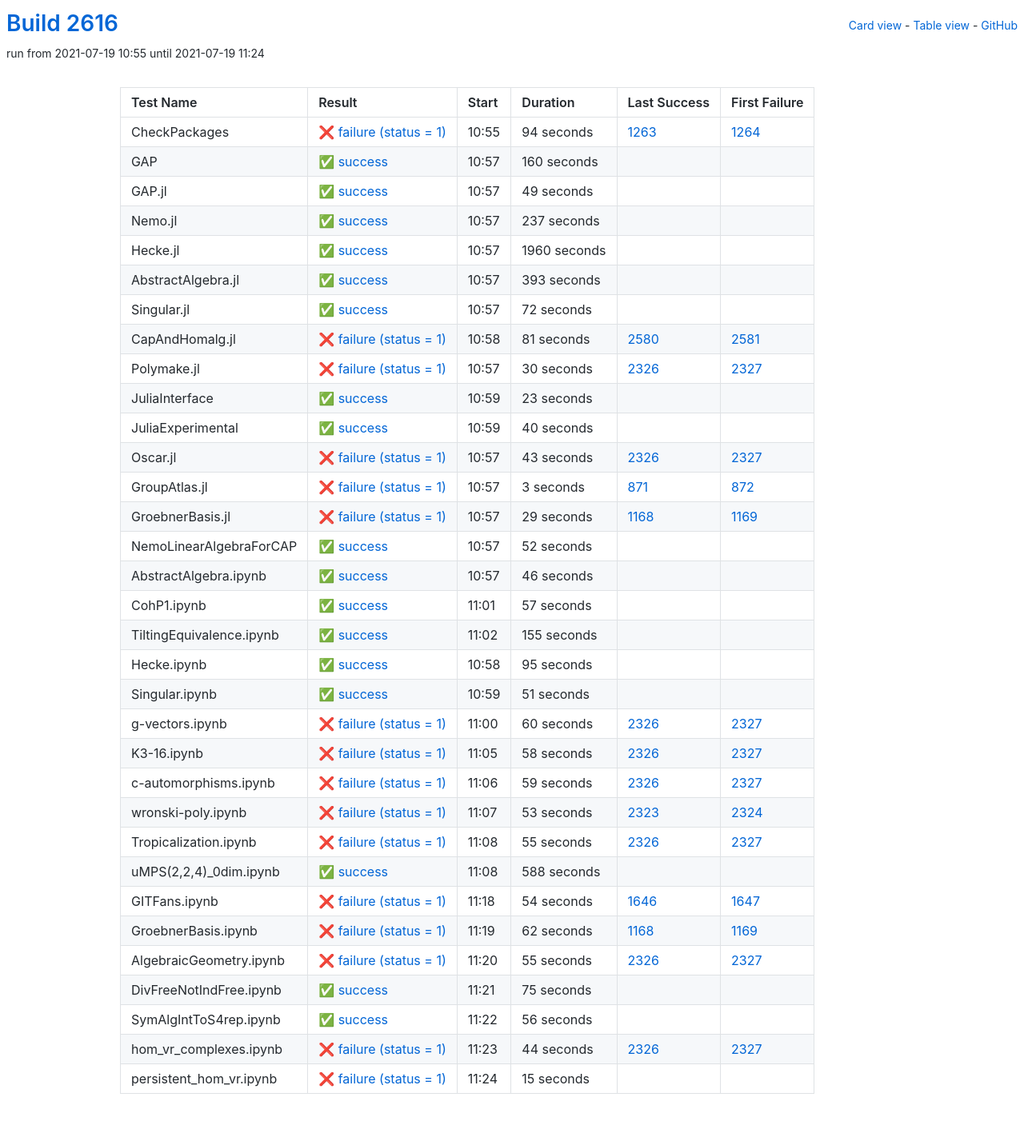
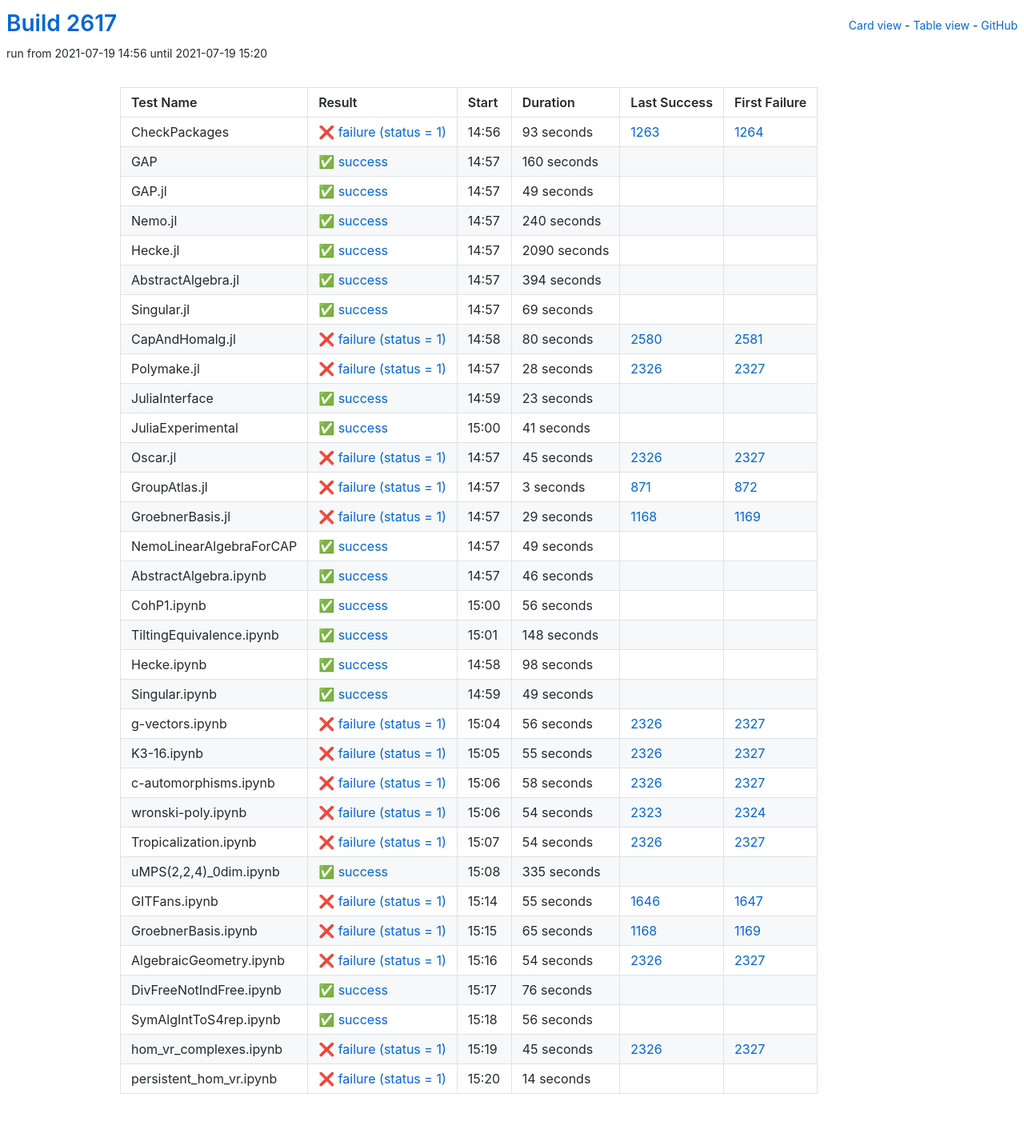
Before and after one commit to oscar-system/oscar-ci-status-stable, a Jekyll site: the page built from table.html, in a window 1280 px wide. Shown: the whole page at 80% size. Built offline with Jekyll 4.4.1, drawn with Linux system fonts in a browser that asks for light colours.

Commit message:
Build #2617

```diff
--- a/_data/ci.yml
+++ b/_data/ci.yml
@@ -1,6 +1,6 @@
 ---
-build: 2616
-build_url: https://oscarci.mathematik.uni-kl.de/job/oscar-stable/2616/
+build: 2617
+build_url: https://oscarci.mathematik.uni-kl.de/job/oscar-stable/2617/
 job: oscar-stable
 organization: oscar-system
 repo: oscar-ci-status-stable
@@ -8,20 +8,20 @@ repourl: https://github.com/oscar-system/oscar-ci-status-stable
 tests:
 - name: CheckPackages
   id: checkpackages
-  log: https://oscarci.mathematik.uni-kl.de/job/oscar-stable/2616/artifact/logs/build-2616/CheckPackages.log
-  start: 2021-07-19 10:55
+  log: https://oscarci.mathematik.uni-kl.de/job/oscar-stable/2617/artifact/logs/build-2617/CheckPackages.log
+  start: 2021-07-19 14:56
   success: false
   exitcode: 1
   status: failure
-  duration: 94
+  duration: 93
   last_success: 1263
   last_success_url: https://oscarci.mathematik.uni-kl.de/job/oscar-stable/1263/
   first_failure: 1264
   first_failure_url: https://oscarci.mathematik.uni-kl.de/job/oscar-stable/1264/
 - name: GAP
   id: gap
-  log: https://oscarci.mathematik.uni-kl.de/job/oscar-stable/2616/artifact/logs/build-2616/GAP.log
-  start: 2021-07-19 10:57
+  log: https://oscarci.mathematik.uni-kl.de/job/oscar-stable/2617/artifact/logs/build-2617/GAP.log
+  start: 2021-07-19 14:57
   success: true
   exitcode: 0
   status: success
@@ -32,8 +32,8 @@ tests:
   first_failure_url:
 - name: GAP.jl
   id: gap-jl
-  log: https://oscarci.mathematik.uni-kl.de/job/oscar-stable/2616/artifact/logs/build-2616/GAP.jl.log
-  start: 2021-07-19 10:57
+  log: https://oscarci.mathematik.uni-kl.de/job/oscar-stable/2617/artifact/logs/build-2617/GAP.jl.log
+  start: 2021-07-19 14:57
   success: true
   exitcode: 0
   status: success
@@ -44,80 +44,80 @@ tests:
   first_failure_url:
 - name: Nemo.jl
   id: nemo-jl
-  log: https://oscarci.mathematik.uni-kl.de/job/oscar-stable/2616/artifact/logs/build-2616/Nemo.jl.log
-  start: 2021-07-19 10:57
+  log: https://oscarci.mathematik.uni-kl.de/job/oscar-stable/2617/artifact/logs/build-2617/Nemo.jl.log
+  start: 2021-07-19 14:57
   success: true
   exitcode: 0
   status: success
-  duration: 237
+  duration: 240
   last_success: false
   last_success_url:
   first_failure: false
   first_failure_url:
 - name: Hecke.jl
   id: hecke-jl
-  log: https://oscarci.mathematik.uni-kl.de/job/oscar-stable/2616/artifact/logs/build-2616/Hecke.jl.log
-  start: 2021-07-19 10:57
+  log: https://oscarci.mathematik.uni-kl.de/job/oscar-stable/2617/artifact/logs/build-2617/Hecke.jl.log
+  start: 2021-07-19 14:57
   success: true
   exitcode: 0
   status: success
-  duration: 1960
+  duration: 2090
   last_success: false
   last_success_url:
   first_failure: false
   first_failure_url:
 - name: AbstractAlgebra.jl
   id: abstractalgebra-jl
-  log: https://oscarci.mathematik.uni-kl.de/job/oscar-stable/2616/artifact/logs/build-2616/AbstractAlgebra.jl.log
-  start: 2021-07-19 10:57
+  log: https://oscarci.mathematik.uni-kl.de/job/oscar-stable/2617/artifact/logs/build-2617/AbstractAlgebra.jl.log
+  start: 2021-07-19 14:57
   success: true
   exitcode: 0
   status: success
-  duration: 393
+  duration: 394
   last_success: false
   last_success_url:
   first_failure: false
   first_failure_url:
 - name: Singular.jl
   id: singular-jl
-  log: https://oscarci.mathematik.uni-kl.de/job/oscar-stable/2616/artifact/logs/build-2616/Singular.jl.log
-  start: 2021-07-19 10:57
+  log: https://oscarci.mathematik.uni-kl.de/job/oscar-stable/2617/artifact/logs/build-2617/Singular.jl.log
+  start: 2021-07-19 14:57
   success: true
   exitcode: 0
   status: success
-  duration: 72
+  duration: 69
   last_success: false
   last_success_url:
   first_failure: false
   first_failure_url:
 - name: CapAndHomalg.jl
   id: capandhomalg-jl
-  log: https://oscarci.mathematik.uni-kl.de/job/oscar-stable/2616/artifact/logs/build-2616/CapAndHomalg.jl.log
-  start: 2021-07-19 10:58
+  log: https://oscarci.mathematik.uni-kl.de/job/oscar-stable/2617/artifact/logs/build-2617/CapAndHomalg.jl.log
+  start: 2021-07-19 14:58
   success: false
   exitcode: 1
   status: failure
-  duration: 81
+  duration: 80
   last_success: 2580
   last_success_url: https://oscarci.mathematik.uni-kl.de/job/oscar-stable/2580/
   first_failure: 2581
   first_failure_url: https://oscarci.mathematik.uni-kl.de/job/oscar-stable/2581/
 - name: Polymake.jl
   id: polymake-jl
-  log: https://oscarci.mathematik.uni-kl.de/job/oscar-stable/2616/artifact/logs/build-2616/Polymake.jl.log
-  start: 2021-07-19 10:57
+  log: https://oscarci.mathematik.uni-kl.de/job/oscar-stable/2617/artifact/logs/build-2617/Polymake.jl.log
+  start: 2021-07-19 14:57
   success: false
   exitcode: 1
   status: failure
-  duration: 30
+  duration: 28
   last_success: 2326
   last_success_url: https://oscarci.mathematik.uni-kl.de/job/oscar-stable/2326/
   first_failure: 2327
   first_failure_url: https://oscarci.mathematik.uni-kl.de/job/oscar-stable/2327/
 - name: JuliaInterface
   id: juliainterface
-  log: https://oscarci.mathematik.uni-kl.de/job/oscar-stable/2616/artifact/logs/build-2616/JuliaInterface.log
-  start: 2021-07-19 10:59
+  log: https://oscarci.mathematik.uni-kl.de/job/oscar-stable/2617/artifact/logs/build-2617/JuliaInterface.log
+  start: 2021-07-19 14:59
   success: true
   exitcode: 0
   status: success
@@ -128,32 +128,32 @@ tests:
   first_failure_url:
 - name: JuliaExperimental
   id: juliaexperimental
-  log: https://oscarci.mathematik.uni-kl.de/job/oscar-stable/2616/artifact/logs/build-2616/JuliaExperimental.log
-  start: 2021-07-19 10:59
+  log: https://oscarci.mathematik.uni-kl.de/job/oscar-stable/2617/artifact/logs/build-2617/JuliaExperimental.log
+  start: 2021-07-19 15:00
   success: true
   exitcode: 0
   status: success
-  duration: 40
+  duration: 41
   last_success: false
   last_success_url:
   first_failure: false
   first_failure_url:
 - name: Oscar.jl
   id: oscar-jl
-  log: https://oscarci.mathematik.uni-kl.de/job/oscar-stable/2616/artifact/logs/build-2616/Oscar.jl.log
-  start: 2021-07-19 10:57
+  log: https://oscarci.mathematik.uni-kl.de/job/oscar-stable/2617/artifact/logs/build-2617/Oscar.jl.log
+  start: 2021-07-19 14:57
   success: false
   exitcode: 1
   status: failure
-  duration: 43
+  duration: 45
   last_success: 2326
   last_success_url: https://oscarci.mathematik.uni-kl.de/job/oscar-stable/2326/
   first_failure: 2327
   first_failure_url: https://oscarci.mathematik.uni-kl.de/job/oscar-stable/2327/
 - name: GroupAtlas.jl
   id: groupatlas-jl
-  log: https://oscarci.mathematik.uni-kl.de/job/oscar-stable/2616/artifact/logs/build-2616/GroupAtlas.jl.log
-  start: 2021-07-19 10:57
+  log: https://oscarci.mathematik.uni-kl.de/job/oscar-stable/2617/artifact/logs/build-2617/GroupAtlas.jl.log
+  start: 2021-07-19 14:57
   success: false
   exitcode: 1
   status: failure
@@ -164,8 +164,8 @@ tests:
   first_failure_url: https://oscarci.mathematik.uni-kl.de/job/oscar-stable/872/
 - name: GroebnerBasis.jl
   id: groebnerbasis-jl
-  log: https://oscarci.mathematik.uni-kl.de/job/oscar-stable/2616/artifact/logs/build-2616/GroebnerBasis.jl.log
-  start: 2021-07-19 10:57
+  log: https://oscarci.mathematik.uni-kl.de/job/oscar-stable/2617/artifact/logs/build-2617/GroebnerBasis.jl.log
+  start: 2021-07-19 14:57
   success: false
   exitcode: 1
   status: failure
@@ -176,20 +176,20 @@ tests:
   first_failure_url: https://oscarci.mathematik.uni-kl.de/job/oscar-stable/1169/
 - name: NemoLinearAlgebraForCAP
   id: nemolinearalgebraforcap
-  log: https://oscarci.mathematik.uni-kl.de/job/oscar-stable/2616/artifact/logs/build-2616/NemoLinearAlgebraForCAP.log
-  start: 2021-07-19 10:57
+  log: https://oscarci.mathematik.uni-kl.de/job/oscar-stable/2617/artifact/logs/build-2617/NemoLinearAlgebraForCAP.log
+  start: 2021-07-19 14:57
   success: true
   exitcode: 0
   status: success
-  duration: 52
+  duration: 49
   last_success: false
   last_success_url:
   first_failure: false
   first_failure_url:
 - name: AbstractAlgebra.ipynb
   id: abstractalgebra-ipynb
-  log: https://oscarci.mathematik.uni-kl.de/job/oscar-stable/2616/artifact/logs/build-2616/AbstractAlgebra.ipynb.log
-  start: 2021-07-19 10:57
+  log: https://oscarci.mathematik.uni-kl.de/job/oscar-stable/2617/artifact/logs/build-2617/AbstractAlgebra.ipynb.log
+  start: 2021-07-19 14:57
   success: true
   exitcode: 0
   status: success
@@ -200,68 +200,80 @@ tests:
   first_failure_url:
 - name: CohP1.ipynb
   id: cohp1-ipynb
-  log: https://oscarci.mathematik.uni-kl.de/job/oscar-stable/2616/artifact/logs/build-2616/CohP1.ipynb.log
-  start: 2021-07-19 11:01
+  log: https://oscarci.mathematik.uni-kl.de/job/oscar-stable/2617/artifact/logs/build-2617/CohP1.ipynb.log
+  start: 2021-07-19 15:00
   success: true
   exitcode: 0
   status: success
-  duration: 57
+  duration: 56
   last_success: false
   last_success_url:
   first_failure: false
   first_failure_url:
 - name: TiltingEquivalence.ipynb
   id: tiltingequivalence-ipynb
-  log: https://oscarci.mathematik.uni-kl.de/job/oscar-stable/2616/artifact/logs/build-2616/TiltingEquivalence.ipynb.log
-  start: 2021-07-19 11:02
+  log: https://oscarci.mathematik.uni-kl.de/job/oscar-stable/2617/artifact/logs/build-2617/TiltingEquivalence.ipynb.log
+  start: 2021-07-19 15:01
   success: true
   exitcode: 0
   status: success
-  duration: 155
+  duration: 148
   last_success: false
   last_success_url:
   first_failure: false
   first_failure_url:
 - name: Hecke.ipynb
   id: hecke-ipynb
-  log: https://oscarci.mathematik.uni-kl.de/job/oscar-stable/2616/artifact/logs/build-2616/Hecke.ipynb.log
-  start: 2021-07-19 10:58
+  log: https://oscarci.mathematik.uni-kl.de/job/oscar-stable/2617/artifact/logs/build-2617/Hecke.ipynb.log
+  start: 2021-07-19 14:58
   success: true
   exitcode: 0
   status: success
-  duration: 95
+  duration: 98
   last_success: false
   last_success_url:
   first_failure: false
   first_failure_url:
 - name: Singular.ipynb
   id: singular-ipynb
-  log: https://oscarci.mathematik.uni-kl.de/job/oscar-stable/2616/artifact/logs/build-2616/Singular.ipynb.log
-  start: 2021-07-19 10:59
+  log: https://oscarci.mathematik.uni-kl.de/job/oscar-stable/2617/artifact/logs/build-2617/Singular.ipynb.log
+  start: 2021-07-19 14:59
   success: true
   exitcode: 0
   status: success
-  duration: 51
+  duration: 49
   last_success: false
   last_success_url:
   first_failure: false
   first_failure_url:
 - name: g-vectors.ipynb
   id: g-vectors-ipynb
-  log: https://oscarci.mathematik.uni-kl.de/job/oscar-stable/2616/artifact/logs/build-2616/g-vectors.ipynb.log
-  start: 2021-07-19 11:00
+  log: https://oscarci.mathematik.uni-kl.de/job/oscar-stable/2617/artifact/logs/build-2617/g-vectors.ipynb.log
+  start: 2021-07-19 15:04
   success: false
   exitcode: 1
   status: failure
-  duration: 60
+  duration: 56
   last_success: 2326
   last_success_url: https://oscarci.mathematik.uni-kl.de/job/oscar-stable/2326/
   first_failure: 2327
   first_failure_url: https://oscarci.mathematik.uni-kl.de/job/oscar-stable/2327/
 - name: K3-16.ipynb
   id: k3-16-ipynb
-  log: https://oscarci.mathematik.uni-kl.de/job/oscar-stable/2616/artifact/logs/build-2616/K3-16.ipynb.log
-  start: 2021-07-19 11:05
+  log: https://oscarci.mathematik.uni-kl.de/job/oscar-stable/2617/artifact/logs/build-2617/K3-16.ipynb.log
+  start: 2021-07-19 15:05
+  success: false
+  exitcode: 1
+  status: failure
+  duration: 55
+  last_success: 2326
+  last_success_url: https://oscarci.mathematik.uni-kl.de/job/oscar-stable/2326/
+  first_failure: 2327
+  first_failure_url: https://oscarci.mathematik.uni-kl.de/job/oscar-stable/2327/
+- name: c-automorphisms.ipynb
+  id: c-automorphisms-ipynb
+  log: https://oscarci.mathematik.uni-kl.de/job/oscar-stable/2617/artifact/logs/build-2617/c-automorphisms.ipynb.log
+  start: 2021-07-19 15:06
   success: false
   exitcode: 1
   status: failure
@@ -270,106 +282,94 @@ tests:
   last_success_url: https://oscarci.mathematik.uni-kl.de/job/oscar-stable/2326/
   first_failure: 2327
   first_failure_url: https://oscarci.mathematik.uni-kl.de/job/oscar-stable/2327/
-- name: c-automorphisms.ipynb
-  id: c-automorphisms-ipynb
-  log: https://oscarci.mathematik.uni-kl.de/job/oscar-stable/2616/artifact/logs/build-2616/c-automorphisms.ipynb.log
-  start: 2021-07-19 11:06
+- name: wronski-poly.ipynb
+  id: wronski-poly-ipynb
+  log: https://oscarci.mathematik.uni-kl.de/job/oscar-stable/2617/artifact/logs/build-2617/wronski-poly.ipynb.log
+  start: 2021-07-19 15:06
   success: false
   exitcode: 1
   status: failure
-  duration: 59
-  last_success: 2326
-  last_success_url: https://oscarci.mathematik.uni-kl.de/job/oscar-stable/2326/
-  first_failure: 2327
-  first_failure_url: https://oscarci.mathematik.uni-kl.de/job/oscar-stable/2327/
-- name: wronski-poly.ipynb
-  id: wronski-poly-ipynb
-  log: https://oscarci.mathematik.uni-kl.de/job/oscar-stable/2616/artifact/logs/build-2616/wronski-poly.ipynb.log
-  start: 2021-07-19 11:07
-  success: false
-  exitcode: 1
-  status: failure
-  duration: 53
+  duration: 54
   last_success: 2323
   last_success_url: https://oscarci.mathematik.uni-kl.de/job/oscar-stable/2323/
   first_failure: 2324
   first_failure_url: https://oscarci.mathematik.uni-kl.de/job/oscar-stable/2324/
 - name: Tropicalization.ipynb
   id: tropicalization-ipynb
-  log: https://oscarci.mathematik.uni-kl.de/job/oscar-stable/2616/artifact/logs/build-2616/Tropicalization.ipynb.log
-  start: 2021-07-19 11:08
+  log: https://oscarci.mathematik.uni-kl.de/job/oscar-stable/2617/artifact/logs/build-2617/Tropicalization.ipynb.log
+  start: 2021-07-19 15:07
   success: false
   exitcode: 1
   status: failure
-  duration: 55
+  duration: 54
   last_success: 2326
   last_success_url: https://oscarci.mathematik.uni-kl.de/job/oscar-stable/2326/
   first_failure: 2327
   first_failure_url: https://oscarci.mathematik.uni-kl.de/job/oscar-stable/2327/
 - name: uMPS(2,2,4)_0dim.ipynb
   id: umps-2-2-4-0dim-ipynb
-  log: https://oscarci.mathematik.uni-kl.de/job/oscar-stable/2616/artifact/logs/build-2616/uMPS-2-2-4-_0dim.ipynb.log
-  start: 2021-07-19 11:08
+  log: https://oscarci.mathematik.uni-kl.de/job/oscar-stable/2617/artifact/logs/build-2617/uMPS-2-2-4-_0dim.ipynb.log
+  start: 2021-07-19 15:08
   success: true
   exitcode: 0
   status: success
-  duration: 588
+  duration: 335
   last_success: false
   last_success_url:
   first_failure: false
   first_failure_url:
 - name: GITFans.ipynb
   id: gitfans-ipynb
-  log: https://oscarci.mathematik.uni-kl.de/job/oscar-stable/2616/artifact/logs/build-2616/GITFans.ipynb.log
-  start: 2021-07-19 11:18
+  log: https://oscarci.mathematik.uni-kl.de/job/oscar-stable/2617/artifact/logs/build-2617/GITFans.ipynb.log
+  start: 2021-07-19 15:14
   success: false
   exitcode: 1
   status: failure
-  duration: 54
+  duration: 55
   last_success: 1646
   last_success_url: https://oscarci.mathematik.uni-kl.de/job/oscar-stable/1646/
   first_failure: 1647
   first_failure_url: https://oscarci.mathematik.uni-kl.de/job/oscar-stable/1647/
 - name: GroebnerBasis.ipynb
   id: groebnerbasis-ipynb
-  log: https://oscarci.mathematik.uni-kl.de/job/oscar-stable/2616/artifact/logs/build-2616/GroebnerBasis.ipynb.log
-  start: 2021-07-19 11:19
+  log: https://oscarci.mathematik.uni-kl.de/job/oscar-stable/2617/artifact/logs/build-2617/GroebnerBasis.ipynb.log
+  start: 2021-07-19 15:15
   success: false
   exitcode: 1
   status: failure
-  duration: 62
+  duration: 65
   last_success: 1168
   last_success_url: https://oscarci.mathematik.uni-kl.de/job/oscar-stable/1168/
   first_failure: 1169
   first_failure_url: https://oscarci.mathematik.uni-kl.de/job/oscar-stable/1169/
 - name: AlgebraicGeometry.ipynb
   id: algebraicgeometry-ipynb
-  log: https://oscarci.mathematik.uni-kl.de/job/oscar-stable/2616/artifact/logs/build-2616/AlgebraicGeometry.ipynb.log
-  start: 2021-07-19 11:20
+  log: https://oscarci.mathematik.uni-kl.de/job/oscar-stable/2617/artifact/logs/build-2617/AlgebraicGeometry.ipynb.log
+  start: 2021-07-19 15:16
   success: false
   exitcode: 1
   status: failure
-  duration: 55
+  duration: 54
   last_success: 2326
   last_success_url: https://oscarci.mathematik.uni-kl.de/job/oscar-stable/2326/
   first_failure: 2327
   first_failure_url: https://oscarci.mathematik.uni-kl.de/job/oscar-stable/2327/
 - name: DivFreeNotIndFree.ipynb
   id: divfreenotindfree-ipynb
-  log: https://oscarci.mathematik.uni-kl.de/job/oscar-stable/2616/artifact/logs/build-2616/DivFreeNotIndFree.ipynb.log
-  start: 2021-07-19 11:21
+  log: https://oscarci.mathematik.uni-kl.de/job/oscar-stable/2617/artifact/logs/build-2617/DivFreeNotIndFree.ipynb.log
+  start: 2021-07-19 15:17
   success: true
   exitcode: 0
   status: success
-  duration: 75
+  duration: 76
   last_success: false
   last_success_url:
   first_failure: false
   first_failure_url:
 - name: SymAlgIntToS4rep.ipynb
   id: symalginttos4rep-ipynb
-  log: https://oscarci.mathematik.uni-kl.de/job/oscar-stable/2616/artifact/logs/build-2616/SymAlgIntToS4rep.ipynb.log
-  start: 2021-07-19 11:22
+  log: https://oscarci.mathematik.uni-kl.de/job/oscar-stable/2617/artifact/logs/build-2617/SymAlgIntToS4rep.ipynb.log
+  start: 2021-07-19 15:18
   success: true
   exitcode: 0
   status: success
@@ -380,24 +380,24 @@ tests:
   first_failure_url:
 - name: hom_vr_complexes.ipynb
   id: hom-vr-complexes-ipynb
-  log: https://oscarci.mathematik.uni-kl.de/job/oscar-stable/2616/artifact/logs/build-2616/hom_vr_complexes.ipynb.log
-  start: 2021-07-19 11:23
+  log: https://oscarci.mathematik.uni-kl.de/job/oscar-stable/2617/artifact/logs/build-2617/hom_vr_complexes.ipynb.log
+  start: 2021-07-19 15:19
   success: false
   exitcode: 1
   status: failure
-  duration: 44
+  duration: 45
   last_success: 2326
   last_success_url: https://oscarci.mathematik.uni-kl.de/job/oscar-stable/2326/
   first_failure: 2327
   first_failure_url: https://oscarci.mathematik.uni-kl.de/job/oscar-stable/2327/
 - name: persistent_hom_vr.ipynb
   id: persistent-hom-vr-ipynb
-  log: https://oscarci.mathematik.uni-kl.de/job/oscar-stable/2616/artifact/logs/build-2616/persistent_hom_vr.ipynb.log
-  start: 2021-07-19 11:24
+  log: https://oscarci.mathematik.uni-kl.de/job/oscar-stable/2617/artifact/logs/build-2617/persistent_hom_vr.ipynb.log
+  start: 2021-07-19 15:20
   success: false
   exitcode: 1
   status: failure
-  duration: 15
+  duration: 14
   last_success: false
   last_success_url:
   first_failure: false
```
Also changed, not shown: README.md.
